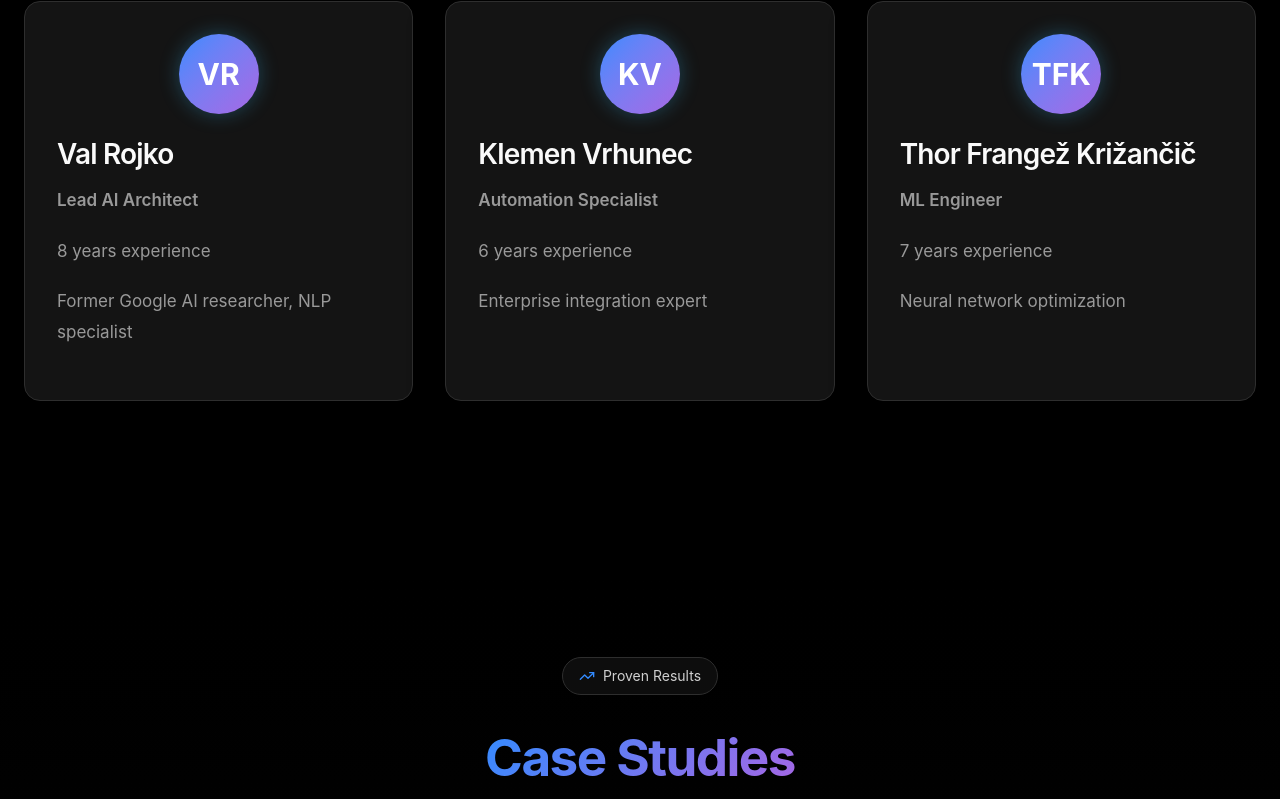
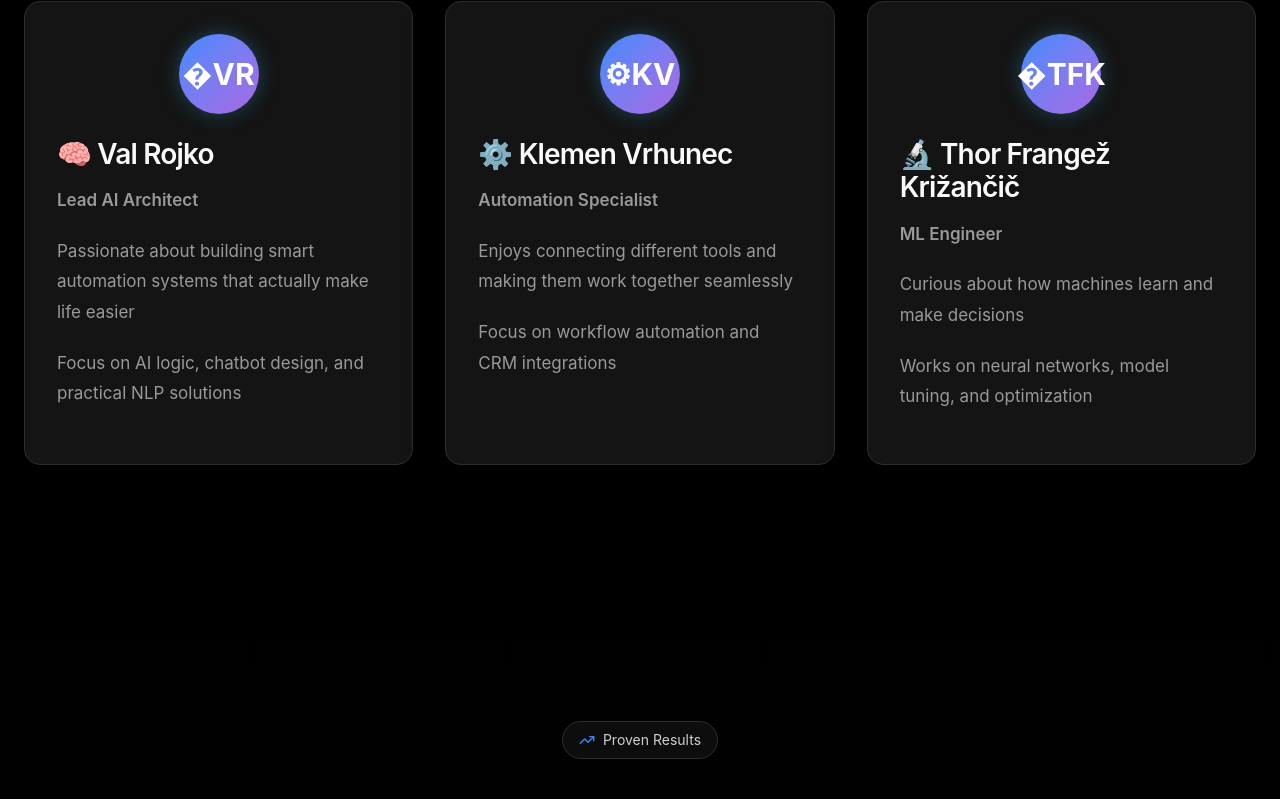
Before and after one commit to TNDIGITALMARK/d9157996-5408-4dcf-b89d-1abe4f5f9fa0, a Next.js app: page / in a window 1280 px wide. Shown: the part 1435-2234 px from the top of the page. Built offline with nearby package versions, Linux system fonts and the light colour scheme; no server answers.

Commit message:
Phoenix Agent implementation - add this to developers and change descriptions 🧠 ...

```diff
--- a/src/app/page.tsx
+++ b/src/app/page.tsx
@@ -37,22 +37,22 @@ export default function HomePage() {
 
   const team = [
     {
-      name: 'Val Rojko',
+      name: '🧠 Val Rojko',
       role: 'Lead AI Architect',
-      experience: '8 years experience',
-      expertise: 'Former Google AI researcher, NLP specialist',
+      experience: 'Passionate about building smart automation systems that actually make life easier',
+      expertise: 'Focus on AI logic, chatbot design, and practical NLP solutions',
     },
     {
-      name: 'Klemen Vrhunec',
+      name: '⚙️ Klemen Vrhunec',
       role: 'Automation Specialist',
-      experience: '6 years experience',
-      expertise: 'Enterprise integration expert',
+      experience: 'Enjoys connecting different tools and making them work together seamlessly',
+      expertise: 'Focus on workflow automation and CRM integrations',
     },
     {
-      name: 'Thor Frangež Križančič',
+      name: '🔬 Thor Frangež Križančič',
       role: 'ML Engineer',
-      experience: '7 years experience',
-      expertise: 'Neural network optimization',
+      experience: 'Curious about how machines learn and make decisions',
+      expertise: 'Works on neural networks, model tuning, and optimization',
     },
   ];
 
```
